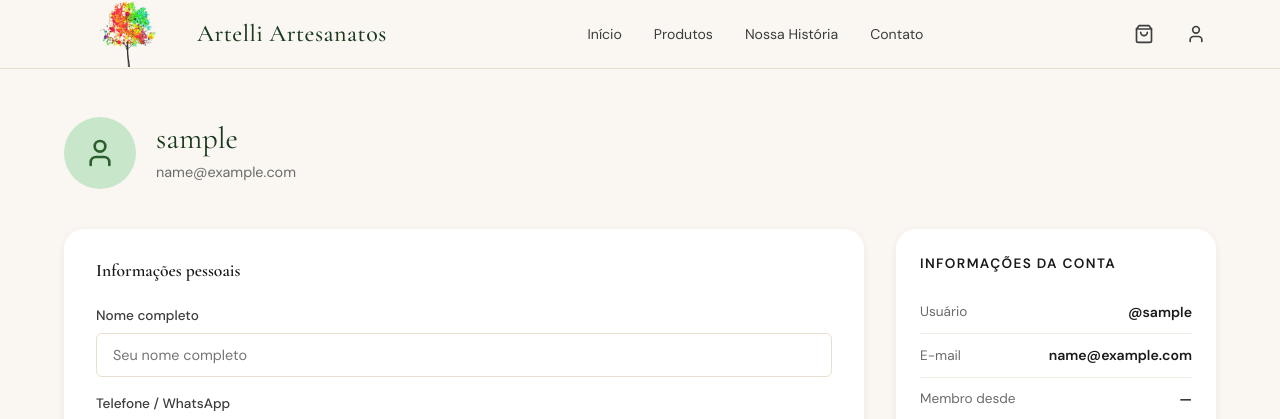
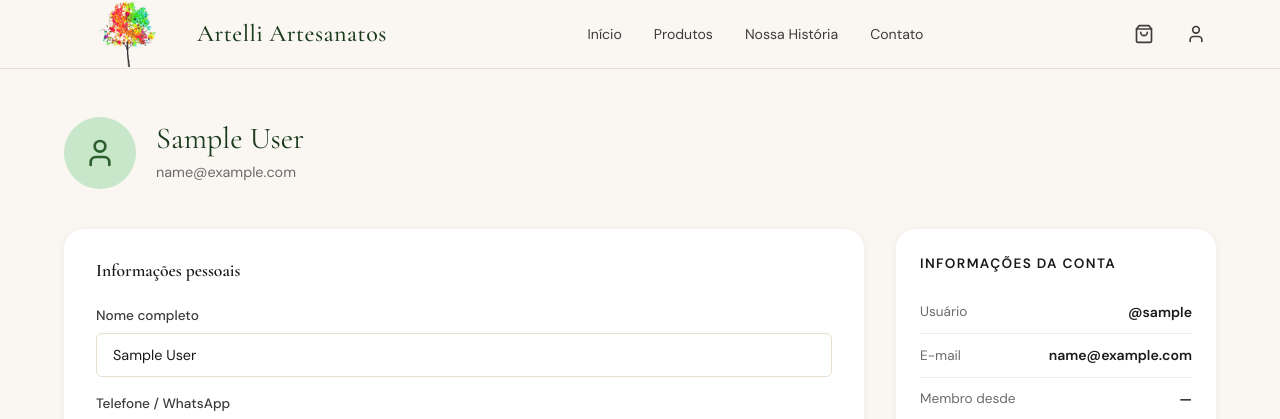
Before and after one commit to bbigelli/artelli-artesatano, a React (Vite) app in the folder frontend/: page /perfil in a window 1280 px wide. Shown: the top 419 px of the page. Built offline with nearby package versions, Linux system fonts and the light colour scheme; sample sign-in values are in the browser's storage; the HTML template or start-up script is replaced by a standard one.

Commit message:
fix: corrige tipos UserCreate e User para compatibilidade com o backend

```diff
--- a/frontend/src/api/auth.ts
+++ b/frontend/src/api/auth.ts
@@ -7,7 +7,7 @@ export const authService = {
     params.append('username', username);
     params.append('password', password);
     const res = await api.post<{ access_token: string; token_type: string }>(
-      '/auth/token',
+      '/api/auth/token',
       params,
       { headers: { 'Content-Type': 'application/x-www-form-urlencoded' } }
     );
@@ -15,12 +15,12 @@ export const authService = {
   },
 
   async register(data: UserCreate) {
-    const res = await api.post<User>('/users/register', data);
+    const res = await api.post<User>('/api/users/register', data);
     return res.data;
   },
 
   async getMe() {
-    const res = await api.get<User>('/auth/me');
+    const res = await api.get<User>('/api/auth/me');
     return res.data;
   },
 };
--- a/frontend/src/pages/Profile.tsx
+++ b/frontend/src/pages/Profile.tsx
@@ -8,7 +8,7 @@ import './Profile.css';
 export default function Profile() {
   const { user, refreshUser, logout } = useAuth();
   const [form, setForm] = useState({
-    full_name: user?.full_name || '',
+    name: user?.name || '',
     phone: user?.phone || '',
     address: user?.address || '',
     city: user?.city || '',
@@ -43,7 +43,7 @@ export default function Profile() {
             <User size={32} />
           </div>
           <div>
-            <h1>{user?.full_name || user?.username}</h1>
+            <h1>{user?.name || user?.username}</h1>
             <p>{user?.email}</p>
             {user?.is_admin && <span className="badge badge-green">Administrador</span>}
           </div>
@@ -56,7 +56,7 @@ export default function Profile() {
               <div className="profile-form__grid">
                 <div className="form-group" style={{ gridColumn: '1 / -1' }}>
                   <label className="form-label">Nome completo</label>
-                  <input className="form-input" value={form.full_name} onChange={(e) => setField('full_name', e.target.value)} placeholder="Seu nome completo" />
+                  <input className="form-input" value={form.name} onChange={(e) => setField('name', e.target.value)} placeholder="Seu nome completo" />
                 </div>
                 <div className="form-group">
                   <label className="form-label">Telefone / WhatsApp</label>
--- a/frontend/src/types/index.ts
+++ b/frontend/src/types/index.ts
@@ -2,7 +2,7 @@ export interface User {
   id: number;
   email: string;
   username: string;
-  full_name: string | null;
+  name: string;
   phone: string | null;
   address: string | null;
   city: string | null;
@@ -16,7 +16,7 @@ export interface User {
 export interface UserCreate {
   email: string;
   username: string;
-  full_name?: string;
+  name: string;
   phone?: string;
   address?: string;
   city?: string;
@@ -26,7 +26,7 @@ export interface UserCreate {
 }
 
 export interface UserUpdate {
-  full_name?: string;
+  name?: string;
   phone?: string;
   address?: string;
   city?: string;
```
